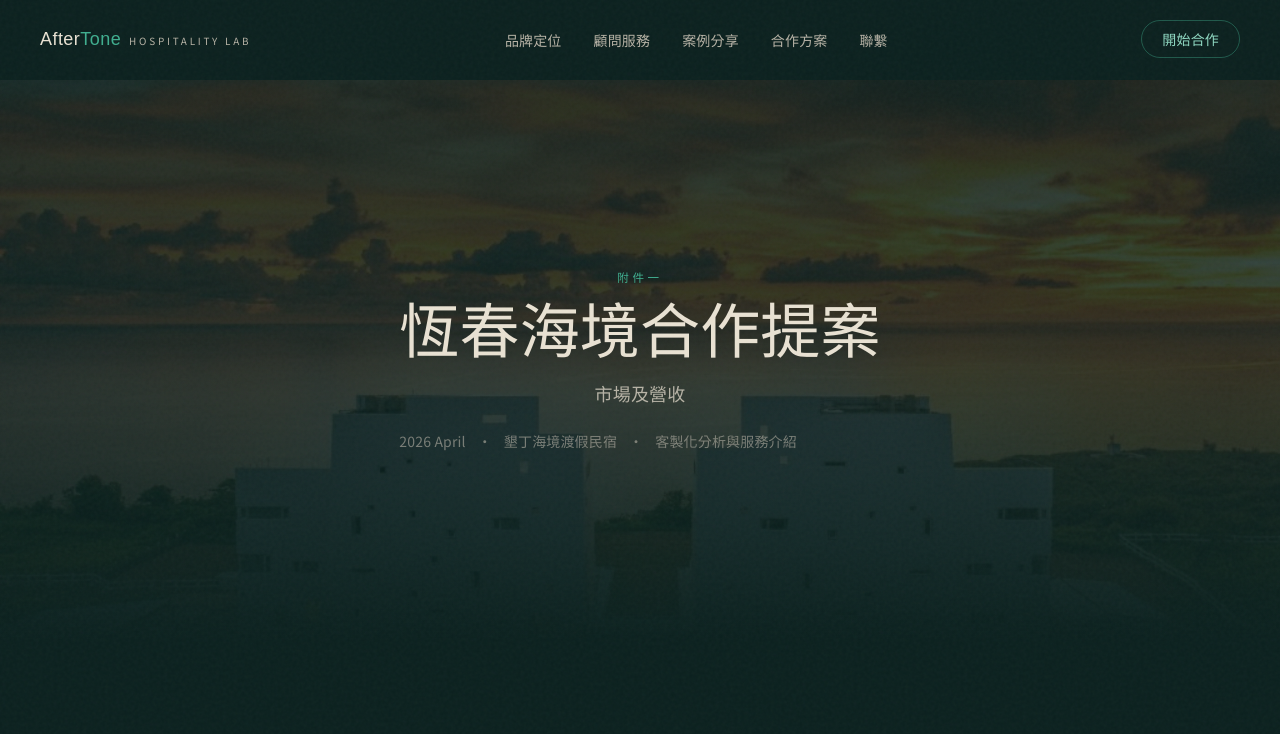
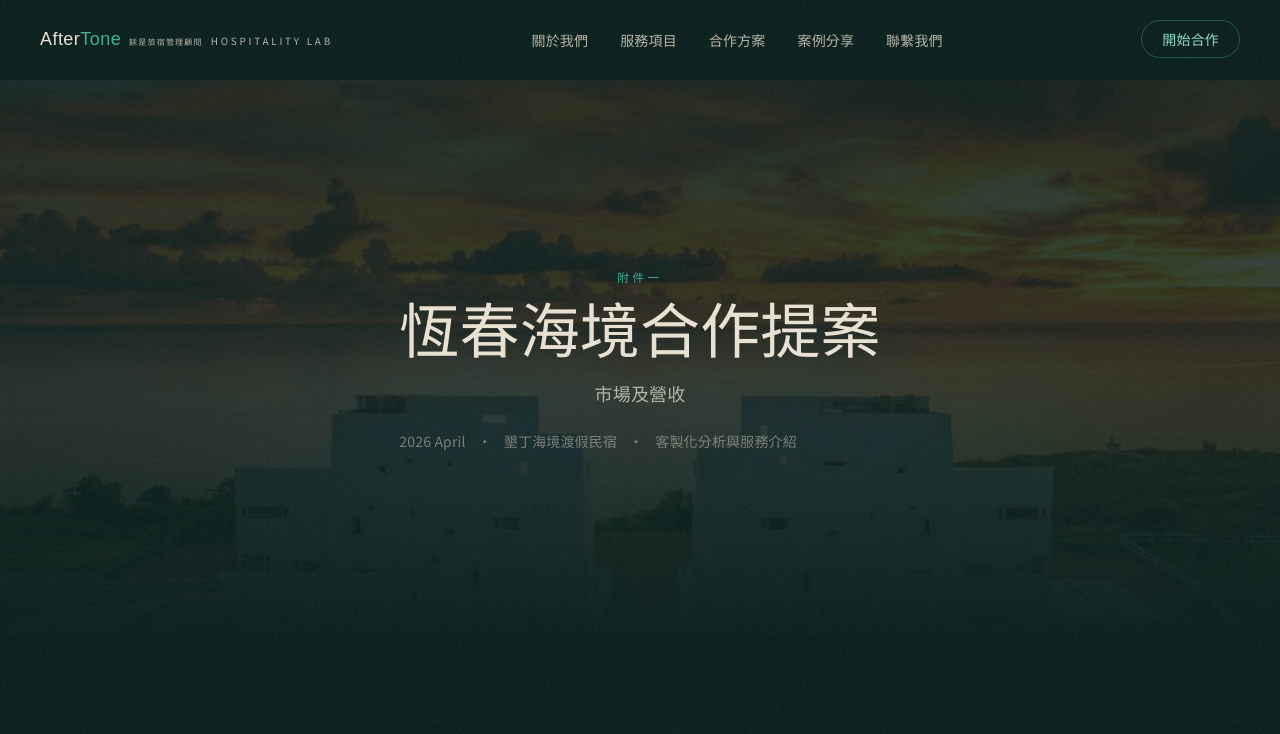
Before and after one commit to Samura87/aftertone-hospitality-lab, a Next.js app: page /cases/haijing in a window 1280 px wide. Shown: the top 734 px of the page. Built offline with nearby package versions, Linux system fonts and the light colour scheme.

Commit message:
chore: rename nav labels, reorder, fix company name, hide pricing amounts

```diff
--- a/src/components/Navbar.tsx
+++ b/src/components/Navbar.tsx
@@ -94,6 +94,9 @@ export function Navbar() {
         <a href="/" className="group flex items-baseline gap-2">
           <span className={`font-serif-tc text-lg font-600 tracking-wide transition-colors duration-500 ${textBase}`}>
             After<span className={`transition-colors duration-500 ${textAccent}`}>Tone</span>
+          </span>
+          <span className={`text-[0.5rem] tracking-[0.15em] transition-colors duration-500 ${textDim}`}>
+            餘是旅宿管理顧問
           </span>
           <span className={`hidden text-[0.62rem] tracking-[0.28em] transition-colors duration-500 sm:inline ${textDim}`}>
             HOSPITALITY LAB
--- a/src/components/Sections2.tsx
+++ b/src/components/Sections2.tsx
@@ -413,11 +413,11 @@ export function Footer() {
 
         {/* Center — nav links */}
         <nav className="flex flex-wrap gap-x-6 gap-y-2 text-xs text-sand-dim">
-          <a href="#philosophy" className="transition-colors hover:text-jade">品牌定位</a>
-          <a href="#process" className="transition-colors hover:text-jade">顧問服務</a>
+          <a href="#philosophy" className="transition-colors hover:text-jade">關於我們</a>
+          <a href="#process" className="transition-colors hover:text-jade">服務項目</a>
+          <a href="#pricing" className="transition-colors hover:text-jade">合作方案</a>
           <a href="#cases" className="transition-colors hover:text-jade">案例分享</a>
-          <a href="#pricing" className="transition-colors hover:text-jade">合作方案</a>
-          <a href="#contact" className="transition-colors hover:text-jade">聯繫</a>
+          <a href="#contact" className="transition-colors hover:text-jade">聯繫我們</a>
         </nav>
 
         {/* Right — contact & copyright */}
--- a/src/lib/content.ts
+++ b/src/lib/content.ts
@@ -4,7 +4,7 @@
 
 export const brand = {
   name: "AfterTone Hospitality Lab", // p01/p10/p46/p47 原文
-  nameZh: "✎ 餘韻款待實驗室（簡報無此中文譯名，自訂；如不要可刪）",
+  nameZh: "餘是旅宿管理顧問有限公司",
   tagline: "Rich experience. Your frequency. Long after you leave.", // p01 原文
   heroLine1: "旅行中的美好記憶", // p01 原文，依首頁視覺調整移除句尾標點
   heroLine2: "只屬於你自己", // p01 原文，依首頁視覺調整移除句尾標點
@@ -16,11 +16,11 @@ export const brand = {
 
 // 導覽：id = 首頁區塊錨點；href = 獨立頁面路由（兩者擇一）
 export const nav: { id: string; label: string; href?: string }[] = [
-  { id: "philosophy", label: "品牌定位" },
-  { id: "process", label: "顧問服務" },
+  { id: "philosophy", label: "關於我們" },
+  { id: "process", label: "服務項目" },
+  { id: "pricing", label: "合作方案" },
   { id: "cases", label: "案例分享" },
-  { id: "pricing", label: "合作方案" },
-  { id: "contact", label: "聯繫" },
+  { id: "contact", label: "聯繫我們" },
 ];
 
 // ============================================================
@@ -232,9 +232,9 @@ export const pricing = {
   part1: {
     label: "第一部分　市場及收益顧問服務",
     rows: [
-      { item: "新館建置（含帳號＋物件＋整合）", unit: "一次性", price: "NT$35,000" },
-      { item: "線上管理月費", unit: "每月", price: "NT$10,000" },
-      { item: "收益策略月費", unit: "每月", price: "NT$10,000 + 5%" },
+      { item: "新館建置（含帳號＋物件＋整合）", unit: "一次性", price: "（議定）" },
+      { item: "線上管理月費", unit: "每月", price: "（議定）" },
+      { item: "收益策略月費", unit: "每月", price: "（議定）" },
     ],
   },
   part2: {
@@ -253,9 +253,9 @@ export const pricing = {
 
 // 六步驟服務流程用的簡化費用（保留給 Process 區塊）
 export const pricingSimple = [
-  { title: "新館建置", price: "NT$35,000", unit: "一次性" },
-  { title: "線上管理", price: "NT$10,000", unit: "／ 月" },
-  { title: "營收策略", price: "NT$10,000", unit: "／ 月 + 5%" },
+  { title: "新館建置", price: "（議定）", unit: "一次性" },
+  { title: "線上管理", price: "（議定）", unit: "／ 月" },
+  { title: "營收策略", price: "（議定）", unit: "／ 月" },
 ];
 
 // 團隊
```
